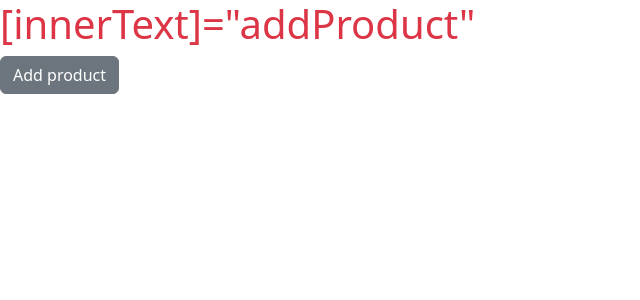
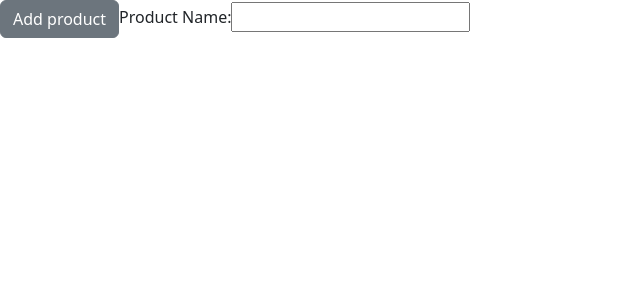
Before and after one commit to amirdhahri01/anguler_playground, an Angular app in the folder hoteninventoryapp/: page / in a window 1280 px wide. Shown: the top 300 px of the page, without its empty margins (0-640 px from the left). Built offline with nearby package versions, Linux system fonts and the light colour scheme.

Commit message:
An update

```diff
--- a/hoteninventoryapp/src/app/products/products.component.html
+++ b/hoteninventoryapp/src/app/products/products.component.html
@@ -1,2 +1,5 @@
-<h1 class="text-danger">[innerText]="addProduct"</h1>
-<button class="btn btn-secondary" [disabled]="addProduct">Add product</button>
+<!-- <h1 class="text-danger">[innerText]="addProduct"</h1> -->
+<button class="btn btn-secondary" [disabled]="addProduct" (click)="onCLick()">Add product</button>
+<label for="">Product Name:</label>
+<input type="text" name="form-control" id="" (input)="onUpdateProductName($event)">
+<div>{{enteredValue}}</div>
--- a/hoteninventoryapp/src/app/products/products.component.ts
+++ b/hoteninventoryapp/src/app/products/products.component.ts
@@ -1,13 +1,19 @@
 import { Component } from "@angular/core";
+import { FormsModule } from "@angular/forms";
 
 @Component({
     selector : "app-products" ,
-    imports : [],
+    imports : [FormsModule],
     templateUrl: "./products.component.html",
     styleUrls : ["products.component.scss"]
 })
 
 export class ProductsComponent{
+    enteredValue : string = "";
+    onUpdateProductName(event : Event) {
+        this.enteredValue = (<HTMLInputElement>event.target).value ;
+    }
+    greet : string = "Hello World";
     productId:number = 1;
     stockStatus:string = "Yes";
     addProduct: boolean = true;
@@ -19,4 +25,7 @@ export class ProductsComponent{
     getStock() : string{
         return 'Amir Dhari';
     }
+    onCLick(){
+        console.log(this.greet);
+    }
 }
```
